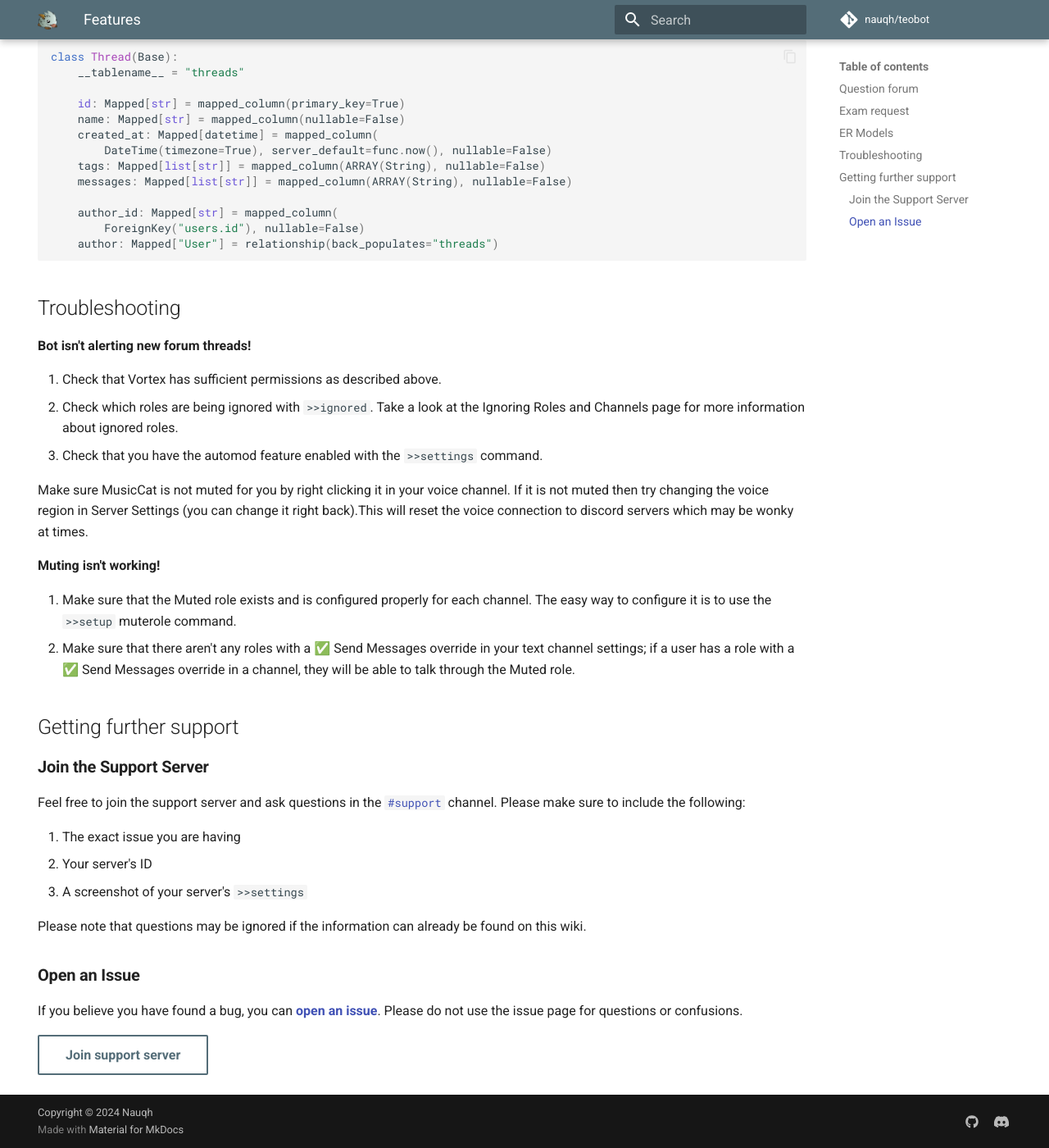
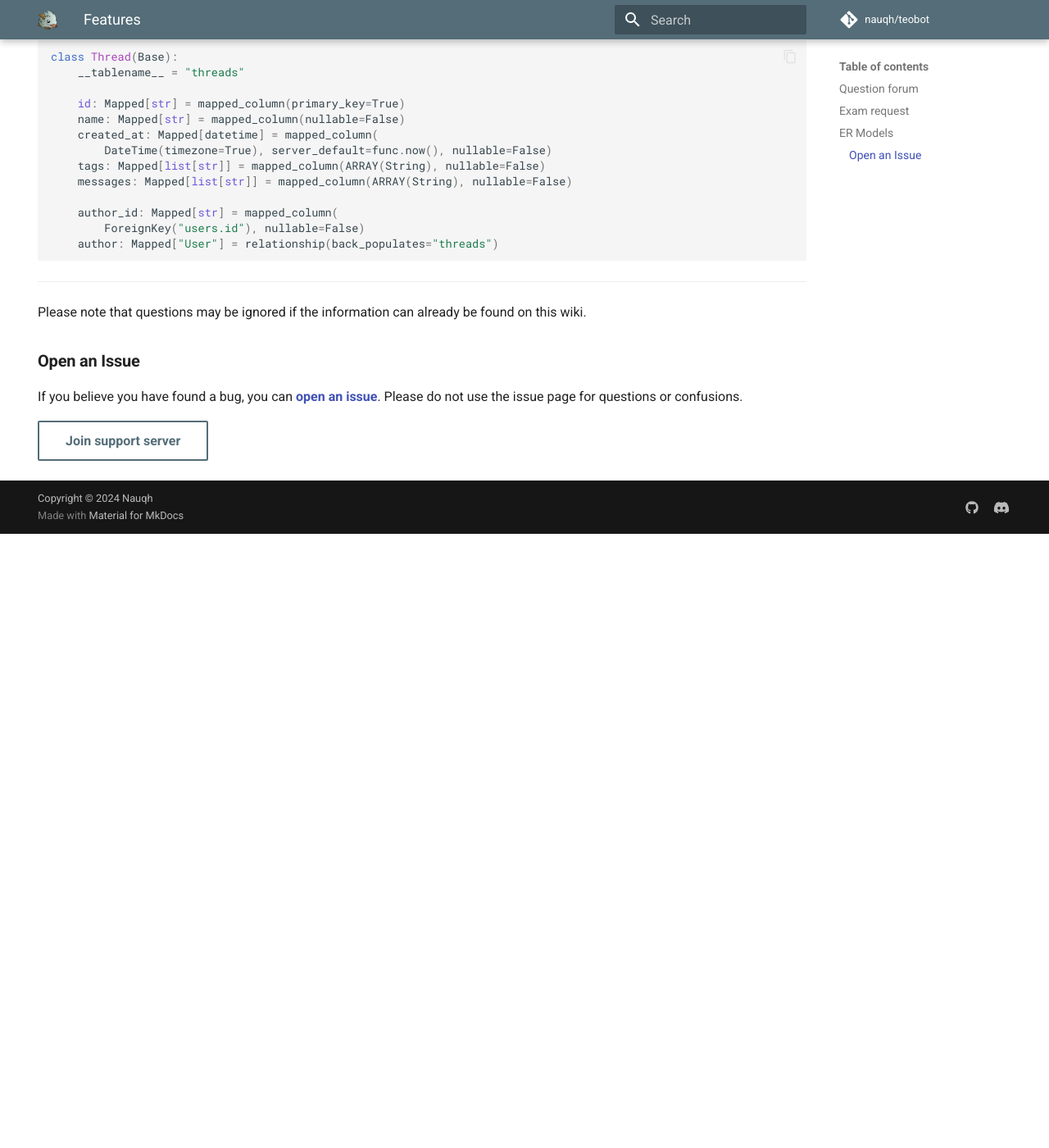
Before and after one commit to nauqh/teodocs, an MkDocs documentation site: the page built from docs/features.md, in a window 1280 px wide and 1400 px high, scrolled down 1697 px. Shown: the whole window at 82% size. Built offline with MkDocs 1.6.1 and Material for MkDocs 9.7.7, drawn with Linux system fonts in a browser that asks for light colours; comment, search, counter and statistics services are not loaded; after the commit the page ends 2348 px from its top, so only the background shows below that.

Commit message:
update content

````diff
--- a/docs/features.md
+++ b/docs/features.md
@@ -84,29 +84,7 @@ class Thread(Base):
     author: Mapped["User"] = relationship(back_populates="threads")
 ```
 
-## Troubleshooting
-
-**Bot isn't alerting new forum threads!**
-
-1. Check that Vortex has sufficient permissions as described above.
-2. Check which roles are being ignored with `>>ignored`. Take a look at the Ignoring Roles and Channels page for more information about ignored roles.
-3. Check that you have the automod feature enabled with the `>>settings` command.
-
-Make sure MusicCat is not muted for you by right clicking it in your voice channel. If it is not muted then try changing the voice region in Server Settings (you can change it right back).This will reset the voice connection to discord servers which may be wonky at times.
-
-**Muting isn't working!**
-
-1. Make sure that the Muted role exists and is configured properly for each channel. The easy way to configure it is to use the `>>setup` muterole command.
-2. Make sure that there aren't any roles with a ✅ Send Messages override in your text channel settings; if a user has a role with a ✅ Send Messages override in a channel, they will be able to talk through the Muted role.
-
-## Getting further support
-
-### **Join the Support Server**
-Feel free to join the support server and ask questions in the [`#support`](https://discord.gg/hikari) channel. Please make sure to include the following:
-
-1. The exact issue you are having
-2. Your server's ID
-3. A screenshot of your server's `>>settings`
+---
 
 Please note that questions may be ignored if the information can already be found on this wiki.
 
````
